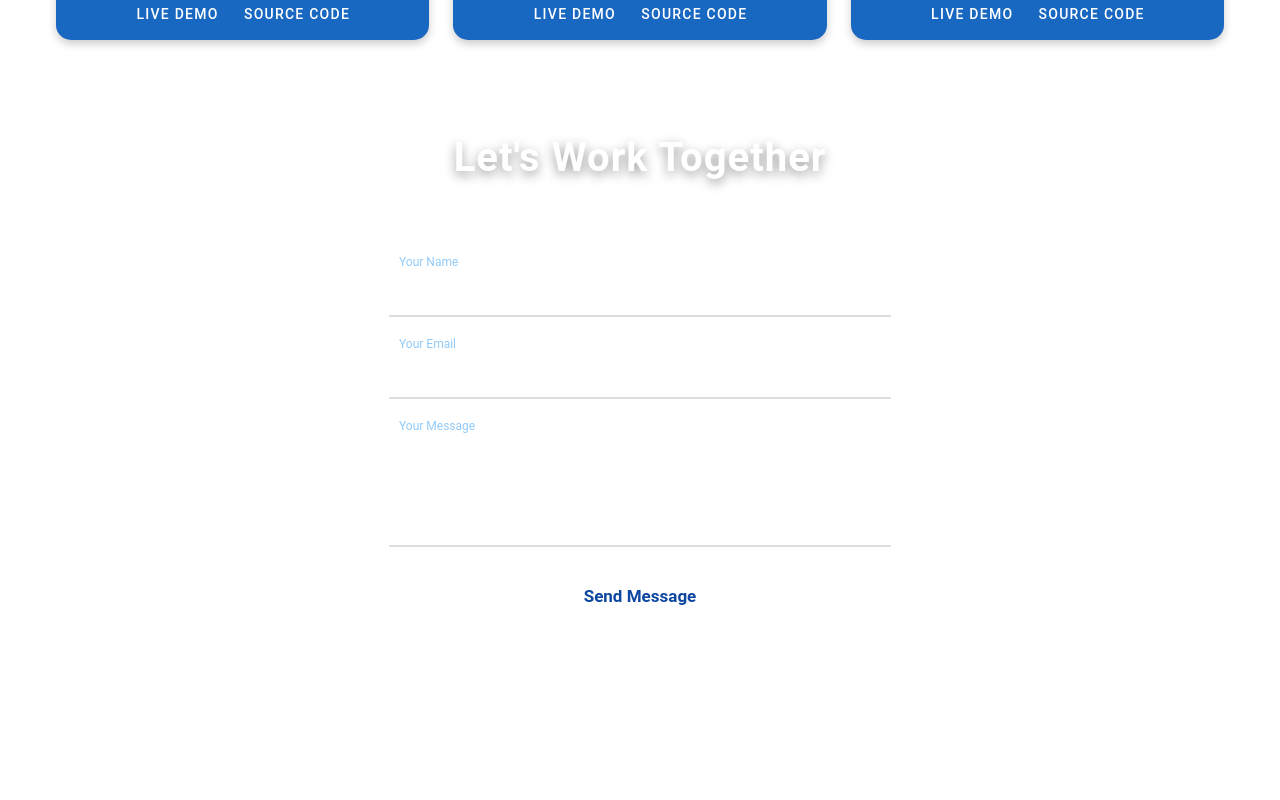
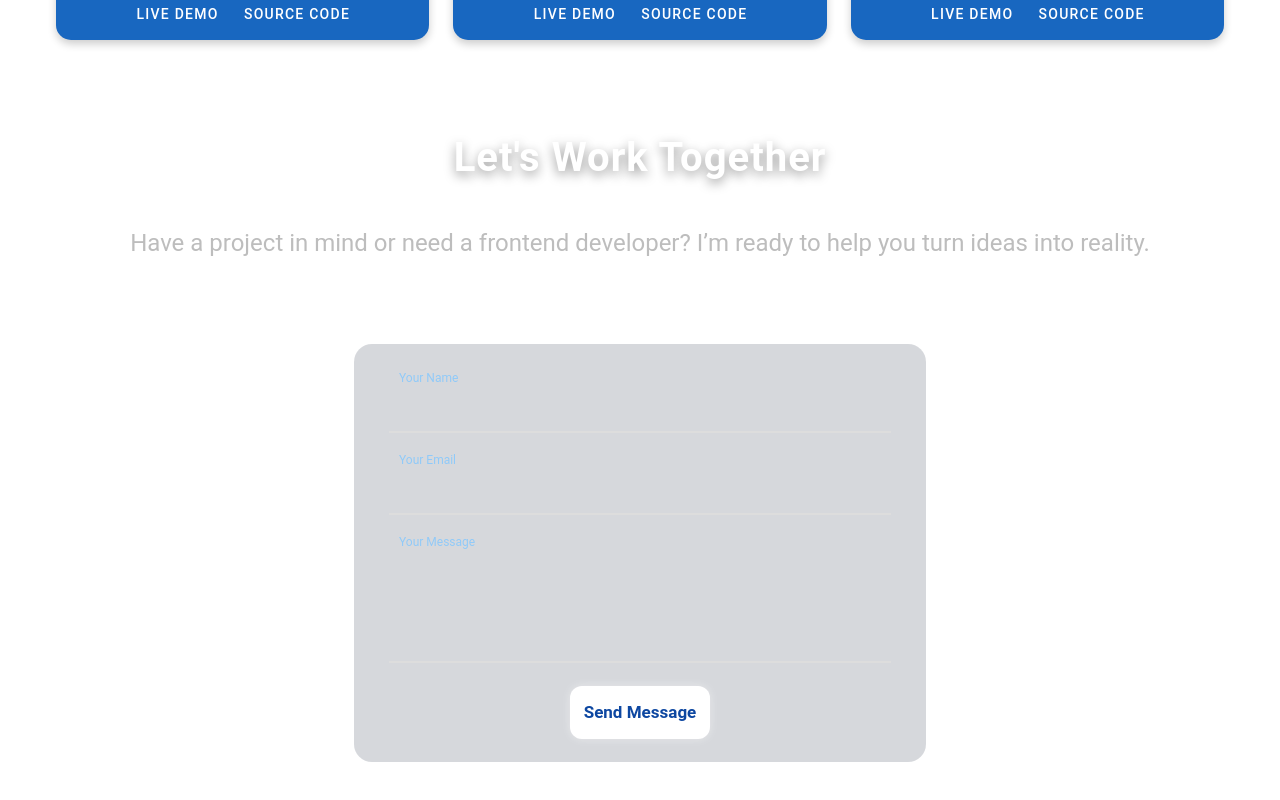
Before and after one commit to 5aled1801/new-Portfolio2025, a Vue app: page / in a window 1280 px wide. Shown: the part 4201-5001 px from the top of the page. Before the commit the page ends 4964 px from the top, so only its background shows below. Built offline with nearby package versions, Linux system fonts and the light colour scheme.

Commit message:
fix design

```diff
--- a/package.json
+++ b/package.json
@@ -19,6 +19,7 @@
     "emailjs-com": "^3.2.0",
     "p5": "^2.1.1",
     "pinia": "^3.0.3",
+    "sweetalert2": "^11.26.17",
     "three": "^0.181.1",
     "vanta": "^0.5.24",
     "vue": "^3.5.22"
--- a/src/components/contact.vue
+++ b/src/components/contact.vue
@@ -8,7 +8,30 @@
     <v-container class="mt-10">
 
         <h2 class="contact-title">Let's Work Together</h2>
+        <p class=" mb-8 text-grey-lighten-1 text-center text-h5">
+            Have a project in mind or need a frontend developer?
+            I’m ready to help you turn ideas into reality.
+        </p><v-row justify="center " style="gap: 10px; ">
 
+            <div class="link-item d-flex gap-1 align-center text-white mb-4 text-h5" style="gap: 15px;">
+
+                <v-icon @click="openLink('https://www.linkedin.com/in/khaled-hassan-2820b4248')" class="social-icon"
+                    title="Go to linkedin">
+                    mdi-linkedin
+                </v-icon>
+                <v-icon @click="openLink('https://github.com/5aled1801')" class="social-icon" title="go to github">
+                    mdi-github
+                </v-icon>
+                <v-icon class="social-icon" @click="openLink(`tel:+201284456019`)" title="call me">mdi-phone</v-icon>
+                <v-icon class="social-icon" @click="openLink(`https://wa.me/201284456019`)"
+                    title="chat me what's app">mdi-whatsapp</v-icon>
+                <v-icon class="social-icon" @click="openLink(`mailto:khaled.h.almass@gmail.com`)"
+                    title="Send email to me ">mdi-gmail</v-icon>
+
+            </div>
+
+
+        </v-row>
         <v-row justify="center">
             <v-col cols="12" md="6">
 
@@ -17,21 +40,21 @@
                     <!-- Name -->
                     <div class="input-group">
                         <i class="fa-solid fa-user input-icon"></i>
-                        <input type="text" v-model="form.name" required />
+                        <input type="text" v-model="form.name" />
                         <label>Your Name</label>
                     </div>
 
                     <!-- Email -->
                     <div class="input-group">
                         <i class="fa-solid fa-envelope input-icon"></i>
-                        <input type="email" v-model="form.email" required />
+                        <input type="email" v-model="form.email" />
                         <label>Your Email</label>
                     </div>
 
                     <!-- Message -->
                     <div class="input-group textarea-group">
                         <i class="fa-solid fa-message input-icon"></i>
-                        <textarea v-model="form.message" required></textarea>
+                        <textarea v-model="form.message"></textarea>
                         <label>Your Message</label>
                     </div>
                     <v-row justify="center">
@@ -46,30 +69,8 @@
 
             </v-col>
         </v-row>
-        <v-row justify="center " style="gap: 10px; ">
 
-            <div class="link-item d-flex gap-1 align-center text-white mb-4 text-h5" style="gap: 15px;">
-
-                <v-icon @click="openLink('https://www.linkedin.com/in/khaled-hassan-2820b4248')" class="social-icon">
-                    mdi-linkedin
-                </v-icon>
-                <v-icon @click="openLink('https://github.com/5aled1801')" class="social-icon">
-                    mdi-github
-                </v-icon>
-
-
-
-            </div>
-            <div class="link-item d-flex gap-1 align-center text-white mb-4 text-h5">
-                <v-icon>mdi-phone</v-icon>
-                <h1 class="text-h5">+201284456019</h1>
-            </div>
-
-
-
-        </v-row>
         <v-row>
-
             <v-col>
                 <div class="text-center text-white">
                     <p>&copy; 2025 Khaled Hassan. All rights reserved.</p>
@@ -82,6 +83,7 @@
 
 <script>
 import emailjs from 'emailjs-com';
+import Swal from 'sweetalert2'
 
 export default {
     data() {
@@ -99,11 +101,20 @@ export default {
         },
         async sendEmail() {
             const params = {
-                from_name: this.form.name,
-                from_email: this.form.email,
+                name: this.form.name,
+                email: this.form.email,
                 message: this.form.message
             };
-
+            if (this.form.name == "" || this.form.email == "" || this.form.message == "") {
+                Swal.fire({
+                    title: `Please fill all data`,
+                    icon: "warning",
+                    confirmButtonText: "OK",
+                    customClass: {
+                        confirmButton: "my-confirm-btn",
+                    },
+                });
+            } else {
                 try {
                     await emailjs.send(
                         "service_1knd85o",
@@ -111,17 +122,33 @@ export default {
                         params,
                         "v8nsuu2UQjSZR2oU3"
                     );
-                alert("Message sent successfully!");
+                    Swal.fire({
+                        title: "sent successfuly ",
+                        icon: "success",
+                        draggable: true,
+                        confirmButtonText: "OK",
+                        customClass: {
+                            confirmButton: "my-confirm-btn",
+                        },
+                    });
                     this.form = { name: "", email: "", message: "" };
                 } catch (err) {
                     console.error(err);
-                alert("Failed to send message.");
+                    Swal.fire({
+                        title: `Failed to send message.`,
+                        icon: "error",
+                        draggable: true, confirmButtonText: "OK",
+                        customClass: {
+                            confirmButton: "my-confirm-btn",
+                        },
+                    });
+                }
             }
         }
     }
 };
 </script>
-<style scoped>
+<style>
 /* ======= CONTACT SECTION ======= */
 .contact-section {
     width: 100%;
@@ -130,6 +157,11 @@ export default {
     display: flex;
     justify-content: center;
     align-items: center;
+}
+
+.social-icon:hover {
+    transition: 0.5s ease-in-out;
+    color: rgb(112, 118, 126);
 }
 
 /* Title */
@@ -147,7 +179,7 @@ export default {
 .contact-form {
     padding: 35px;
     border-radius: 18px;
-    background: rgba(255, 255, 255, 0.1);
+    background: rgb(29 43 65 / 18%);
     backdrop-filter: blur(18px);
     box-shadow: 0 0 30px rgba(255, 255, 255, 0.12);
     animation: fadeInUp 1s ease;
@@ -233,4 +265,12 @@ export default {
     transform: translateY(-3px);
     box-shadow: 0 6px 18px rgba(255, 255, 255, 0.5);
 }
+
+.my-confirm-btn {
+    background-color: #0024ffba !important;
+    color: #fff !important;
+    border-radius: 8px;
+    padding: 10px 24px;
+    font-weight: 600;
+}
 </style>
```
Also changed, not shown: 1 other file (tests, documents, lock files or other folders). Lines whose indentation alone changed are shown as unchanged.
